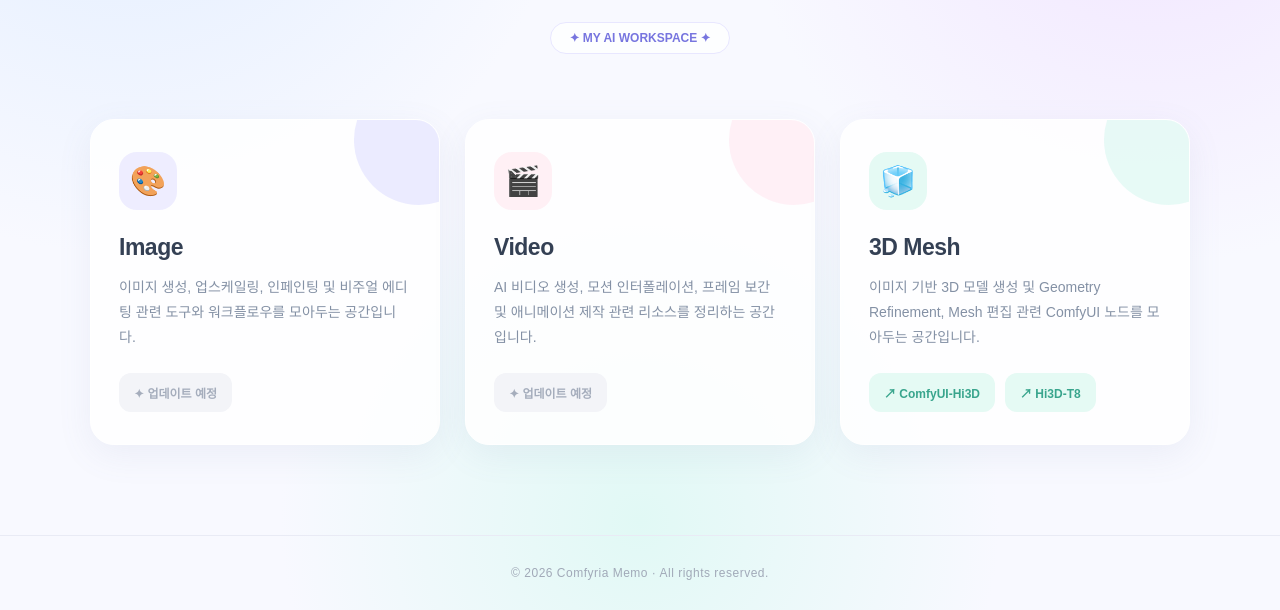
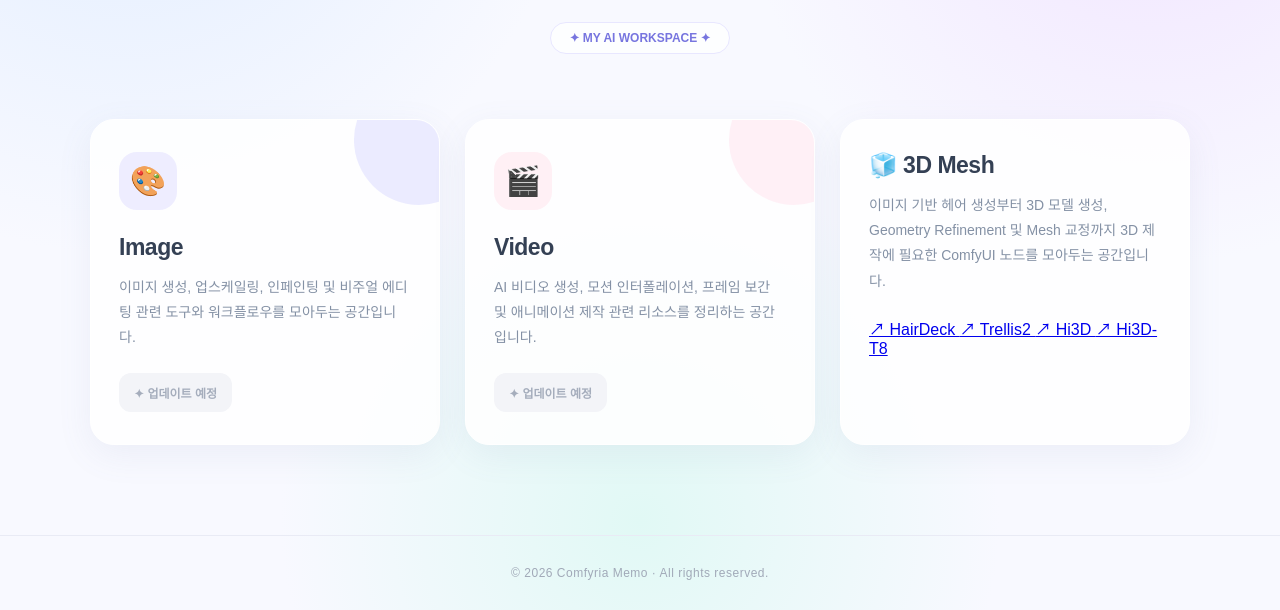
Before and after one commit to PluMaZero/ComfyuiMemo, a plain HTML site: page index.html in a window 1280 px wide. Shown: the part 284-894 px from the top of the page. Drawn offline with Linux system fonts and the light colour scheme; a web font is replaced by a local one.

Commit message:
Update index.html

```diff
--- a/index.html
+++ b/index.html
@@ -277,23 +277,33 @@ footer {
         </div>
     </div>
 
-    <!-- 3D Mesh -->
-    <div class="card mesh-card">
-        <div class="card-icon">🧊</div>
-        <h2>3D Mesh</h2>
+    <!-- 3. 3D Mesh 카테고리 -->
+    <div class="card">
+        <h2>🧊 3D Mesh</h2>
         <p>
-            이미지 기반 3D 모델 생성 및
-            Geometry Refinement, Mesh 편집 관련
-            ComfyUI 노드를 모아두는 공간입니다.
+            이미지 기반 헤어 생성부터 3D 모델 생성,
+            Geometry Refinement 및 Mesh 교정까지
+            3D 제작에 필요한 ComfyUI 노드를 모아두는 공간입니다.
         </p>
-        <div class="link-list">
+
+        <div class="tool-links">
+            <a href="https://github.com/visualbruno/ComfyUI-HairDeck"
+               target="_blank" class="tool-link">
+                ↗ HairDeck
+            </a>
+
+            <a href="https://github.com/visualbruno/ComfyUI-Trellis2"
+               target="_blank" class="tool-link">
+                ↗ Trellis2
+            </a>
+
             <a href="https://github.com/Aero-Ex/ComfyUI-Hi3D"
-               class="btn" target="_blank" rel="noopener noreferrer">
-                ↗ ComfyUI-Hi3D
+               target="_blank" class="tool-link">
+                ↗ Hi3D
             </a>
 
             <a href="https://github.com/T8mars/Comfyui-Hi3d-T8"
-               class="btn" target="_blank" rel="noopener noreferrer">
+               target="_blank" class="tool-link">
                 ↗ Hi3D-T8
             </a>
         </div>
```
